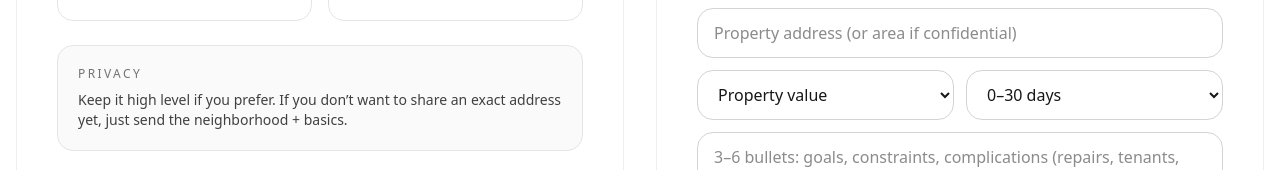
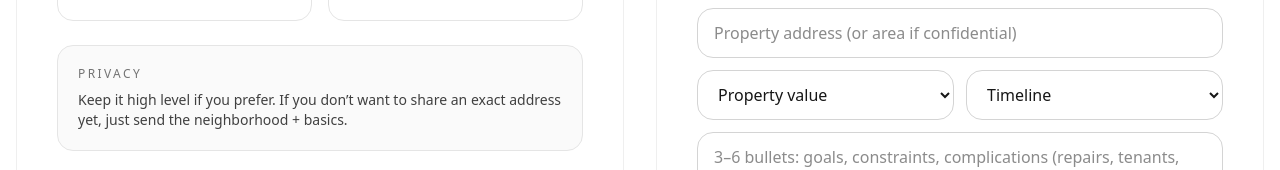
Before and after one commit to windhamnoah77-tech/living-sd-realty, a Next.js app: page /contact in a window 1280 px wide. Shown: the part 510-680 px from the top of the page. Built offline with nearby package versions, Linux system fonts and the light colour scheme; no server answers.

Commit message:
Update contact page layout and copy

```diff
--- a/app/contact/page.tsx
+++ b/app/contact/page.tsx
@@ -202,6 +202,7 @@ export default function ContactPage() {
                   className="w-full rounded-2xl border border-neutral-300 px-4 py-3"
                   defaultValue="Timeline"
                 >
+                  <option>Timeline</option>
                   <option>0–30 days</option>
                   <option>30–90 days</option>
                   <option>3–6 months</option>
```
